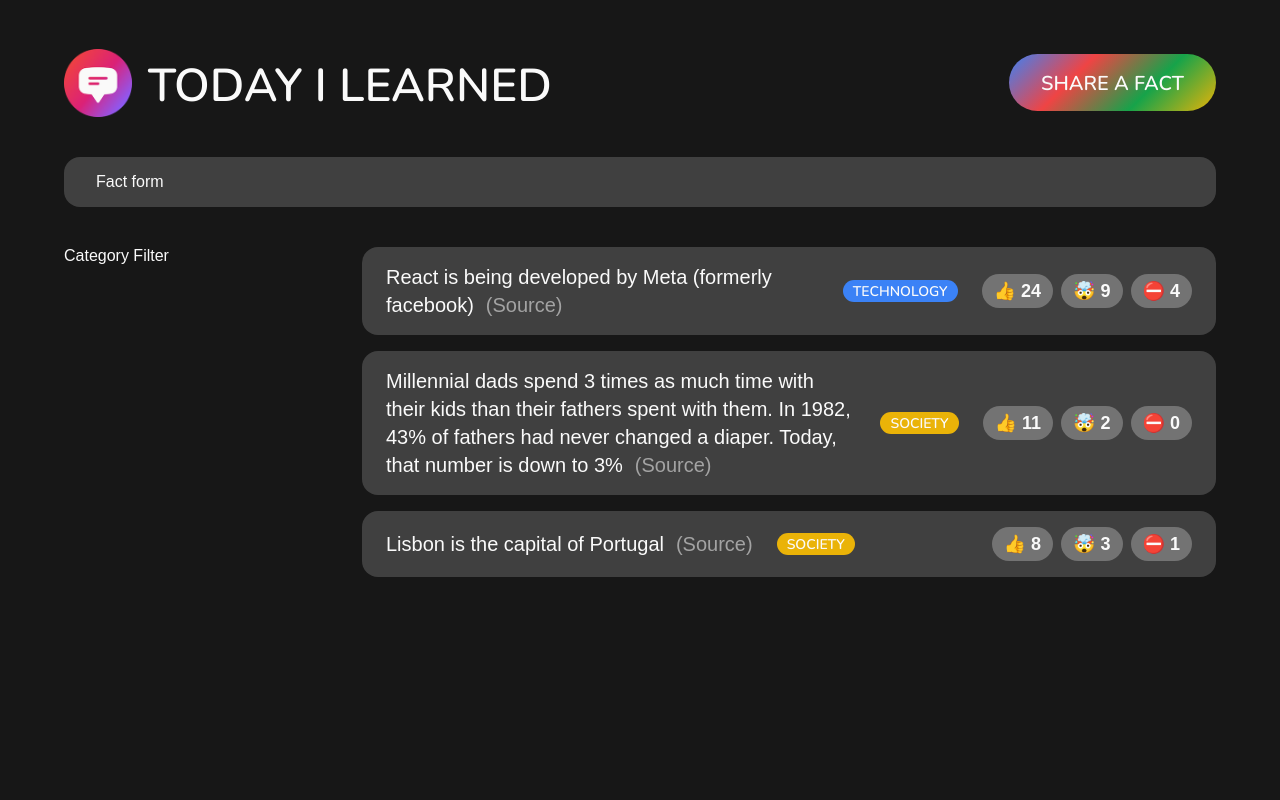
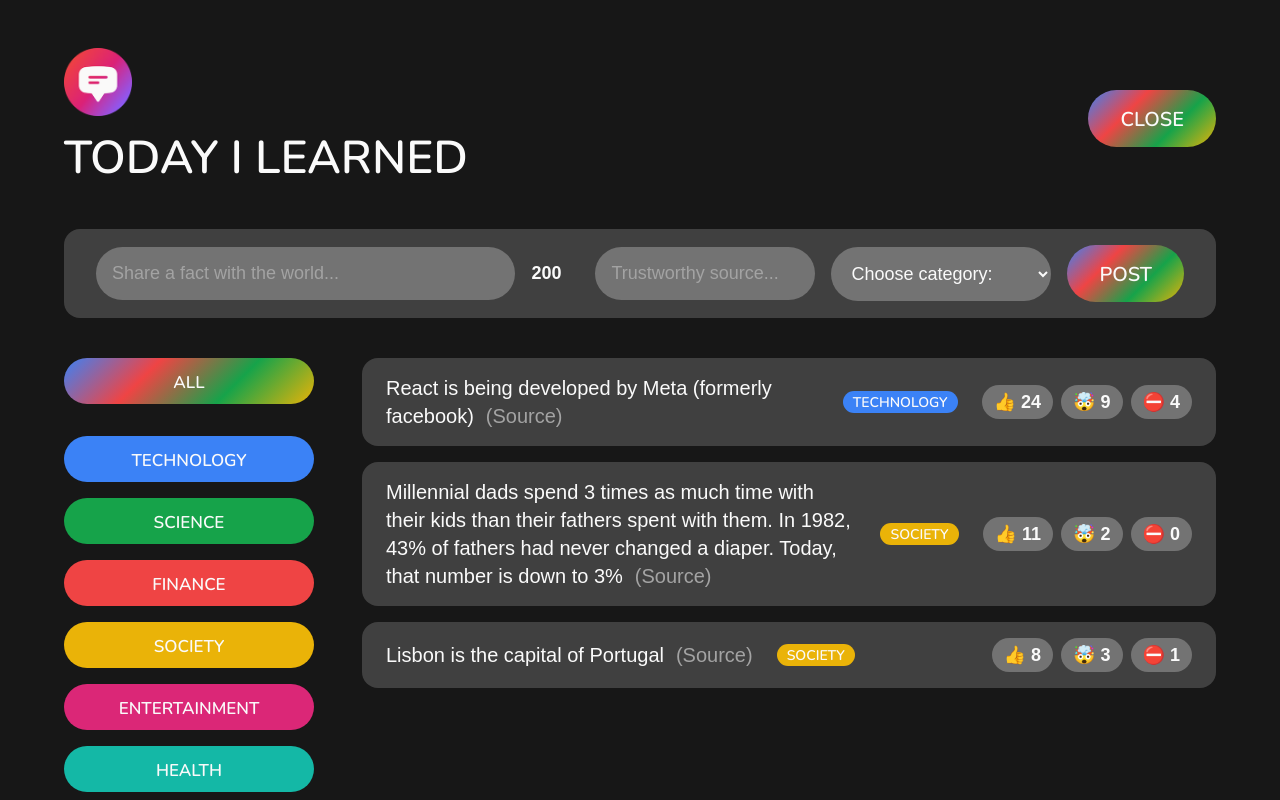
Before and after one commit to majawalde/todayilearned, a React (Create React App) app: page / in a window 1280 px wide. Both pictures are taken after a click on the button "SHARE A FACT". Shown: the top 800 px of the page. Built offline with nearby package versions, Linux system fonts and the light colour scheme; a web font is replaced by a local one.

Commit message:
form appears and dissapears onclick, categories are now displayed

```diff
--- a/src/App.js
+++ b/src/App.js
@@ -1,4 +1,5 @@
 import "./style.css";
+import React from "react";
 
 const CATEGORIES = [
   { name: "technology", color: "#3b82f6" },
@@ -46,22 +47,15 @@ const initialFacts = [
 ];
 
 function App() {
+  const [showForm, setShowForm] = React.useState(false);
+
   return (
     <>
       {/* HEADER */}
-      <header className="header">
-        <div className="logo">
-          <img
-            src="logo.png"
-            height="68"
-            width="68"
-            alt="Today I Learned Logo"
-          />
-          <h1>Today I Learned</h1>
-        </div>
-        <button className="btn btn-large btn-open">Share a fact</button>
-      </header>
-      <NewFactForm />
+      <Header showForm={showForm} setShowForm={setShowForm} />
+
+      {showForm ? <NewFactForm /> : null}
+
       <main className="main">
         <CategoryFilter />
         <FactList />
@@ -70,12 +64,84 @@ function App() {
   );
 }
 
+function Header({ showForm, setShowForm }) {
+  return (
+    <header className="header">
+      <div className="lo go">
+        <img src="logo.png" height="68" width="68" alt="Today I Learned Logo" />
+        <h1>Today I Learned</h1>
+      </div>
+      <button
+        className="btn btn-large btn-open"
+        onClick={() => setShowForm((show) => !show)}
+      >
+        {showForm ? "Close" : "Share a fact"}
+      </button>
+    </header>
+  );
+}
+
 function NewFactForm() {
-  return <form className="fact-form">Fact form</form>;
+  const [text, setText] = React.useState("");
+  const [source, setSource] = React.useState("");
+  const [category, setCategory] = React.useState("");
+  const textLength = text.length;
+
+  function handleSubmit(event) {
+    event.preventDefault();
+  }
+
+  return (
+    <form className="fact-form" onSubmit={() => handleSubmit()}>
+      <input
+        type="text"
+        placeholder="Share a fact with the world..."
+        value={text}
+        onChange={(event) => setText(event.target.value)}
+      />
+      <span>{200 - textLength}</span>
+      <input
+        type="text"
+        placeholder="Trustworthy source..."
+        value={source}
+        onChange={(event) => setSource(event.target.value)}
+      />
+      <select
+        value={category}
+        onChange={(event) => setCategory(event.target.value)}
+      >
+        <option value="">Choose category:</option>
+        {CATEGORIES.map((category) => (
+          <option key={category.name} value={category.name}>
+            {category.name.toUpperCase()}
+          </option>
+        ))}
+      </select>
+      <button className="btn btn-large">Post</button>
+    </form>
+  );
 }
 
 function CategoryFilter() {
-  return <aside>Category Filter</aside>;
+  return (
+    <aside>
+      <ul>
+        <li class="category">
+          <button class="btn btn-all-categories">All</button>
+        </li>
+        {CATEGORIES.map((category) => (
+          <li key={category.name} className="category">
+            <button
+              className="btn btn-category"
+              style={{ backgroundColor: category.color }}
+            >
+              {category.name}
+            </button>
+          </li>
+        ))}
+      </ul>
+    </aside>
+  );
 }
 
 function FactList() {
@@ -86,6 +152,15 @@ function FactList() {
     <section>
       <ul className="facts-list">
         {facts.map((fact) => (
+          <Fact key={fact.id} fact={fact} />
+        ))}
+      </ul>
+    </section>
+  );
+}
+
+function Fact({ fact }) {
+  return (
     <li key={fact.id} className="fact">
       <p>
         {fact.text}
@@ -96,9 +171,8 @@ function FactList() {
       <span
         className="tag"
         style={{
-                backgroundColor: CATEGORIES.find(
-                  (cat) => cat.name === fact.category
-                ).color,
+          backgroundColor: CATEGORIES.find((cat) => cat.name === fact.category)
+            .color,
         }}
       >
         {fact.category}
@@ -109,9 +183,6 @@ function FactList() {
         <button>⛔️ {fact.votesFalse}</button>
       </div>
     </li>
-        ))}
-      </ul>
-    </section>
   );
 }
 
--- a/src/style.css
+++ b/src/style.css
@@ -13,7 +13,7 @@ body {
 
 /* Main layout elements */
 
-.container {
+#root {
   max-width: 1500px;
   margin: 0 auto;
 }
--- a/v1/index.html
+++ b/v1/index.html
@@ -33,7 +33,7 @@
         <input type="text" placeholder="Trustworthy source..." />
         <select name="" id="">
           <option value="">Choose category:</option>
-          <option value="technology">Technology</option>
+          <option va lue="technology">Technology</option>
           <option value="science">Science</option>
           <option value="finance">Finance</option>
         </select>
```
Lines whose indentation alone changed are shown as unchanged.
